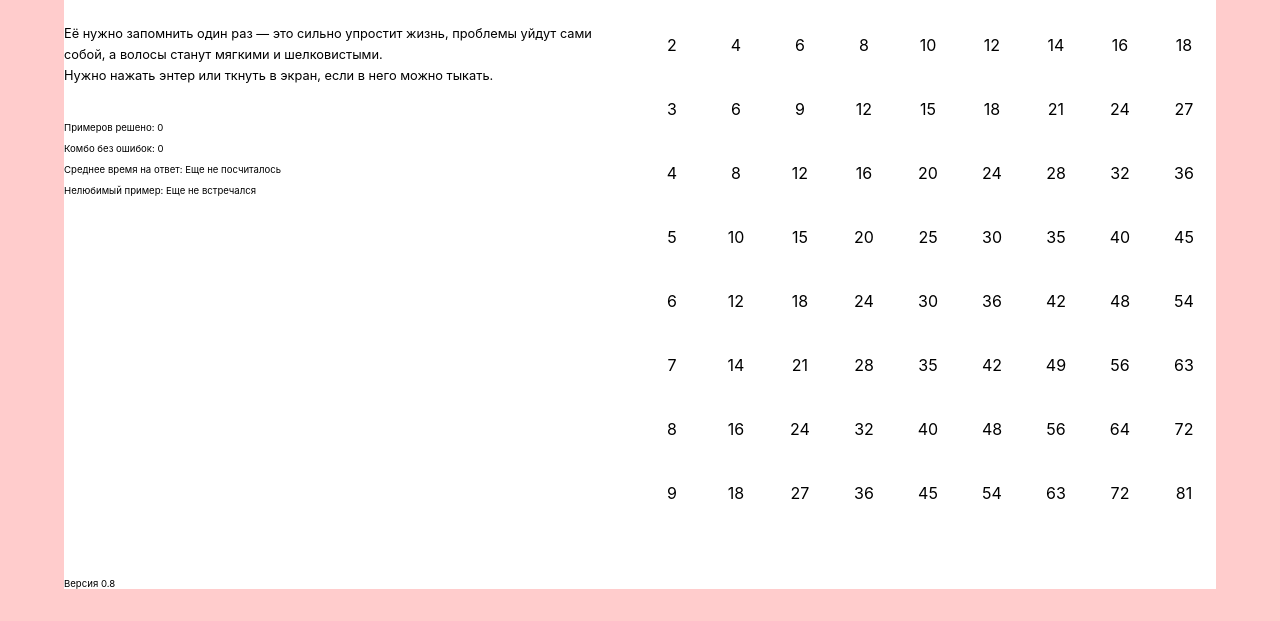
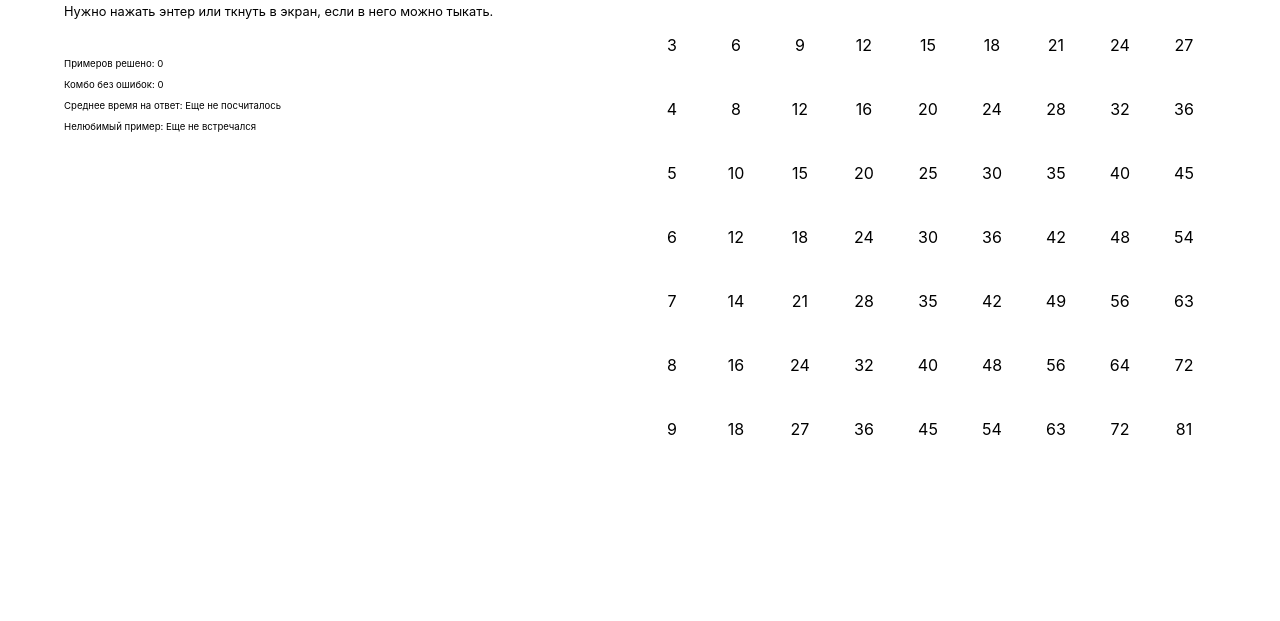
Before and after one commit to Yesname/multiply, a plain HTML site: page index.html in a window 1280 px wide. Shown: the part 179-800 px from the top of the page. Drawn offline with Linux system fonts and the light colour scheme.

Commit message:
Removed version
And some testing stuff in index

```diff
--- a/assets/multiply.js
+++ b/assets/multiply.js
@@ -104,7 +104,7 @@ function CoreM(container,linkArray,saveFunction,loadString){
 	}
 
 	//Now adding all entrails
-	this.guts = '<div class = "ssmt_half1"><div class = "ssmt_header" style="opacity: 0"><div class = "ssmt_banner"></div><h1 class = "ssmt_headerh1">Это таблица умножения</h1><p class = "ssmt_headertext">Её нужно запомнить один раз — это сильно упростит жизнь, проблемы уйдут сами собой, а волосы станут мягкими и шелковистыми.</p><div class = "ssmt_stats"><p>Примеров решено: <span class = "ssmt_totalCount">0</span></p><p>Комбо без ошибок: <span class = "ssmt_combo">0</span></p><p>Среднее время на ответ: <span class = "ssmt_atime">0</span></p><p>Нелюбимый пример: <span class = "ssmt_worst">0</span></p></div><div class = "ssmt_credits">Версия 0.8</div></div></div><div class = "ssmt_half2"><div class = "ssmt_table"></div></div><div class = "ssmt_example">x × y = </div><input class="ssmt_numpad" type="tel">';
+	this.guts = '<div class = "ssmt_half1"><div class = "ssmt_header" style="opacity: 0"><div class = "ssmt_banner"></div><h1 class = "ssmt_headerh1">Это таблица умножения</h1><p class = "ssmt_headertext">Её нужно запомнить один раз — это сильно упростит жизнь, проблемы уйдут сами собой, а волосы станут мягкими и шелковистыми.</p><div class = "ssmt_stats"><p>Примеров решено: <span class = "ssmt_totalCount">0</span></p><p>Комбо без ошибок: <span class = "ssmt_combo">0</span></p><p>Среднее время на ответ: <span class = "ssmt_atime">0</span></p><p>Нелюбимый пример: <span class = "ssmt_worst">0</span></p></div></div></div><div class = "ssmt_half2"><div class = "ssmt_table"></div></div><div class = "ssmt_example">x × y = </div><input class="ssmt_numpad" type="tel">';
 	this.container.innerHTML = this.guts;
 
 	//Getting entrails as variables
--- a/index.html
+++ b/index.html
@@ -7,13 +7,12 @@
         <script src="assets/alive.js"></script>
         <script src="assets/multiply.js"></script>
         <style>
-            body, html {margin:0; width: 100%; height: 100%; font-family: -apple-system, Helvetica, sans-serif; overflow: hidden; background: #fcc}
+            body, html {margin:0; width: 100%; height: 100%; font-family: -apple-system, Helvetica, sans-serif; overflow: hidden}
             .container {
             	position: relative;
             	width: 90%;
             	height: 80%;
-            	margin: 10% 5%;
-            	background: #fff
+            	margin: 5% 5%;
             }
         </style>
 </head>
```
